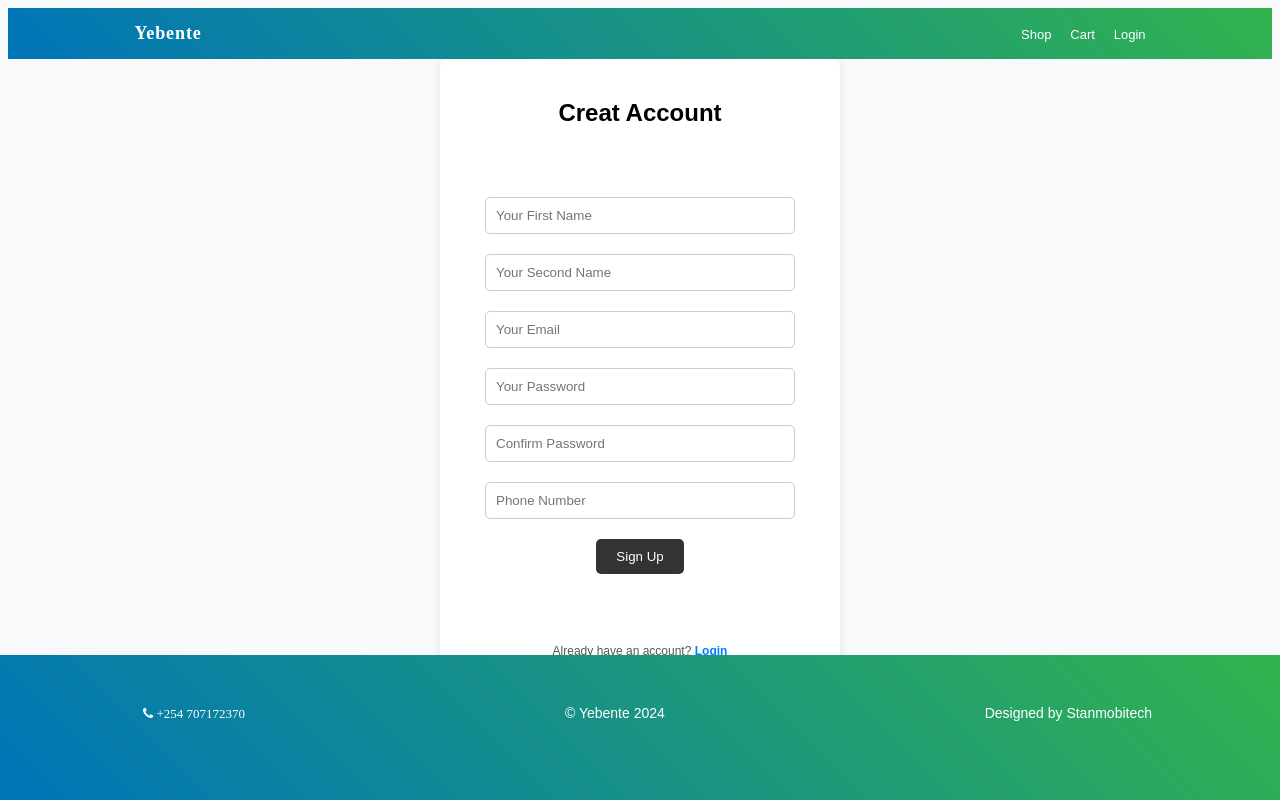
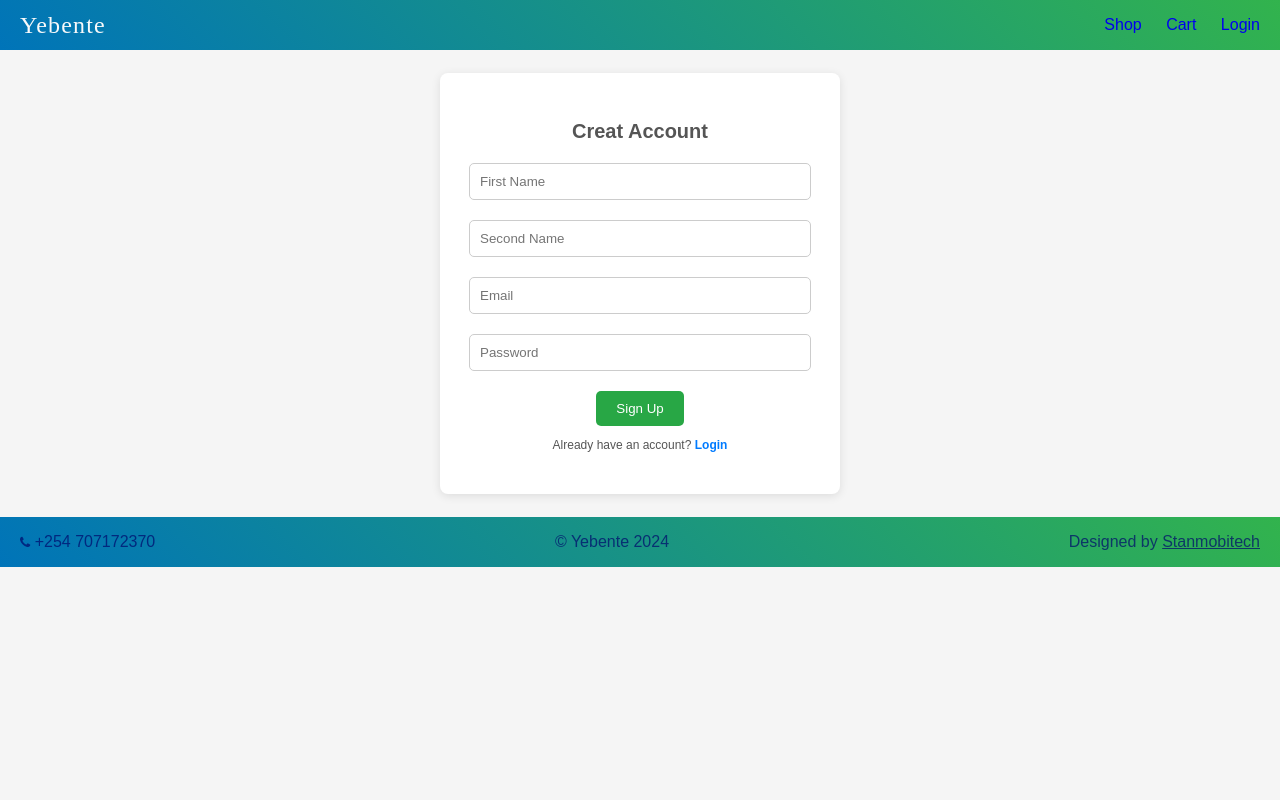
Before and after one commit to yebente/shop, a PHP site: page /signup.html in a window 1280 px wide. Run offline with PHP 8.4, Linux system fonts and the light colour scheme.

Commit message:
Frontend Done

```diff
--- a/app/css/styles.css
+++ b/app/css/styles.css
@@ -1,18 +1,22 @@
 /* Global Styles */
 body {
   font-family: Arial, sans-serif;
-  margin-bottom: 15px;
-  padding: 0;
-  background-color: #f8f9fa;
+  background:  whitesmoke;
+  margin: 0;
+  width: 100%;
+}
+header {
+  height: 50px;
+}
+footer {
+  height: 50px;
 }
 
 .content {
   width: 100%;
   margin: 0 auto;
-  padding: 50px 0;
   text-align: center;
 }
-
 .container {
   width: 80%;
   margin: 0 auto;
@@ -20,70 +24,59 @@ body {
 
 /* Header and Footer Styles */
 header {
+  display: flex;
+  justify-content: space-between;
+  align-items: center;
   background: linear-gradient(45deg, #0074B9, #32B34D);
-  color: #fff;
-  padding: 15px 0;
-}
-footer {
-  background: linear-gradient(45deg, #0074B9, #32B34D);
-  color: #fff;
-  height: 45px;
-  padding: 50px 0;
-  text-align: center; /* optional */
-  position: absolute;
-  bottom: 0;
-  width: 100%;
-  left: 0;
-}
-
-header {
+  z-index: 1000;
   position: sticky;
   top: 0;
-  z-index: 1000;
   width: 100%;
 }
 
-header .container, footer .container {
-  display: flex;
-  justify-content: space-between;
-  align-items: center;
-}
-
-header .logo a, header nav ul li a, footer .quick-links li a, footer .social-links a {
-  color: #fff;
+.logo a{
+  margin-left: 20px;
+  font-family: beach resort;
+  font-size: x-large;
+  color: #f8f9fa;
+  letter-spacing: 0.1ch;
   text-decoration: none;
 }
 
-header .logo a {
-  font-size: 18px;
-  font-weight: bold;
-  font-family: beach resort;
-  letter-spacing: 0.1ch;
+nav ul li {
+  display: inline;
+  margin-right: 20px;
 }
 
-header, footer {
-  font-size: 14px;
+nav a {
+  text-decoration: none;
 }
 
-header nav ul, footer .quick-links {
-  padding: 0;
-  margin: 0;
-  list-style: none;
-  text-align: right;
+footer {
+  display: flex;
+  align-items: center;
+  justify-content: space-between;
+  padding: 0px 20px;
+  background: linear-gradient(45deg, #0074B9, #32B34D);
+  color: #01086cb6;
+  margin-bottom: 0px;
+  position: ;
+}
+footer a {
+  color: #01086cb6;
 }
 
-header nav ul li, footer .quick-links li {
-  display: inline;
-  margin-left: 15px;
-  font-size: 13px;
+.content {
+  display: grid;
+  text-align: center;
 }
 
 /* Product Grid Styles */
 .product-grid {
   display: flex;
   flex-wrap: wrap;
-  gap: 24px;
-  padding: 24px;
+  gap: 10px;
+  padding: 2px;
 }
 
 .product-card {
@@ -234,11 +225,6 @@ header nav ul li, footer .quick-links li {
   background-color: #218838;
 }
 /* Common Form Styles */
-form {
-  padding: 50px 0;
-  text-align: center;
-}
-
 form input {
   width: 80%;
   padding: 10px;
@@ -249,7 +235,7 @@ form input {
 
 form button {
   padding: 10px 20px;
-  background-color: #333;
+  background-color: #28a745;
   color: #fff;
   border: none;
   border-radius: 5px;
@@ -267,33 +253,30 @@ form button:hover {
   width: 90%; /* Ensure the form is responsive */
   margin: 0 auto; /* Center horizontally */
   background-color: #fff;
-  padding: 20px;
+  padding: 30px 0;
   border-radius: 8px;
   box-shadow: 0 2px 10px rgba(0, 0, 0, 0.1);
   box-sizing: border-box; /* Include padding in the element's width */
-}
-
-/* Styling for text in the forms */
-.form {
   text-align: center;
+  font-size: 12px;
+  color: #555;
+  margin-top: 23px;
+  margin-bottom: 23px;
+  font-weight: normal;
 }
 
 /* Styling for p elements in the login form */
-.form p{
-  font-size: 12px;
-  color: #555;
-  margin-top: 20px;
-  margin-bottom: 10px;
-  font-weight: normal;
+.form-container h1 {
+  font-size: 20px;
+  margin-bottom: 20px;
 }
 
-.form p a {
+.form-container p a {
   color: #007bff; /* Blue color for links */
   text-decoration: none;
   font-weight: bold;
 }
 
-.form p a:hover {
-  text-decoration: underline;
+.form-container p a:hover {
   color: #0056b3; /* Darker blue on hover */
 }
--- a/app/signup.html
+++ b/app/signup.html
@@ -10,7 +10,6 @@
 <body>
     <!-- Header -->
     <header>
-        <div class="container">
             <div class="logo">
                 <a href="index.html">Yebente</a>
             </div>
@@ -21,20 +20,18 @@
                     <li><a href="login.html">Login</a></li>
                 </ul>
             </nav>
-        </div>
     </header>
 
     <!-- Sign Up Form -->
-    <section class="form">
+
+    <section class="content">
             <div class="form-container">
                 <h1>Creat Account</h1>
                 <form name="formContact" action="connect.php" method="POST">
-                <input type="text" name="firstName" placeholder="Your First Name" required>
-                <input type="text" name="secondName" placeholder="Your Second Name" required>
-                <input type="email" name="email" placeholder="Your Email" required>
-                <input type="password" name="password" placeholder="Your Password" required>
-                <input type="password" name="password" placeholder="Confirm Password" required>
-                <input type="number" name="number" placeholder="Phone Number" required>
+                    <input type="text" name="firstName" placeholder="First Name" required>
+                    <input type="text" name="secondName" placeholder="Second Name" required>
+                    <input type="email" name="email" placeholder="Email" required>
+                    <input type="password" name="password" placeholder="Password" required>
                     <button type="submit">Sign Up</button>
                 </form>
                 <p>Already have an account? <a href="login.html">Login</a></p>
@@ -43,14 +40,10 @@
 
     <!-- Footer -->
     <footer>
-        <div class="container">
-            <ul class="quick-links">
-                <li><a href="index.html" i class="fa fa-phone" style="font-size: 13px;"></i> +254 707172370</a></li>
-            </ul>
+        <div><i class="fa fa-phone" style="font-size: 13px;"></i> +254 707172370</div>
         <div class="copyright">&copy Yebente 2024</div>
-            <div class="social-links">
-                <a href="https://www.linkedin.com/company/stanmobitech">Designed by Stanmobitech</a>
-            </div>
+        <div class="social-links">Designed by
+            <a href="https://www.linkedin.com/company/stanmobitech"> Stanmobitech</a>
         </div>
 </footer>
 </body>
```
Also changed, not shown: other parts of app/css/styles.css (+20 -22 lines), admin.php (deleted, +0 -76 lines), app/cart.html (+5 -10 lines), app/connect.php (deleted, +0 -24 lines), app/index.html (+4 -10 lines), app/login.html (+7 -12 lines), app/resset.html (+6 -13 lines), app/script.js (+18 -0 lines), checkout.php (deleted, +0 -28 lines), login.php (deleted, +0 -27 lines), signup.php (deleted, +0 -17 lines), app/database.sql (deleted). Lines whose indentation alone changed are shown as unchanged.
